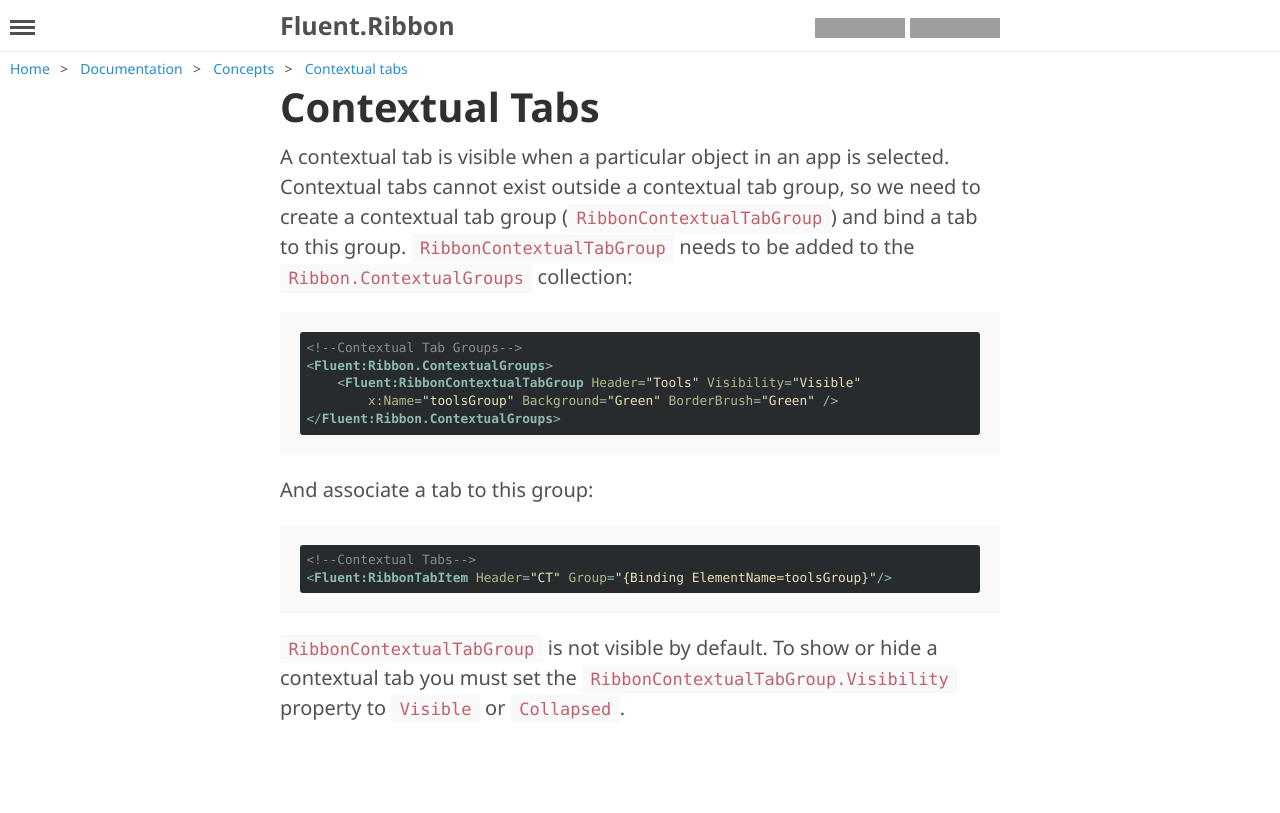
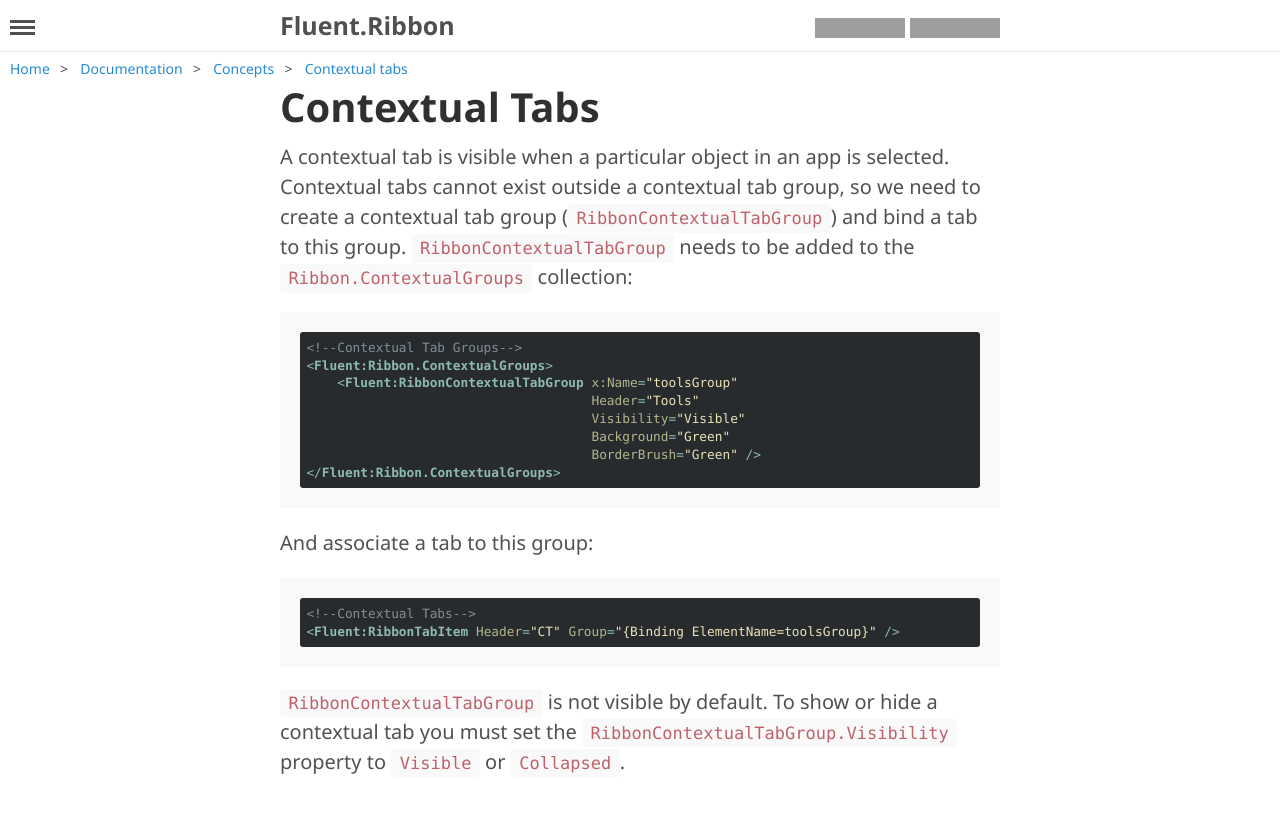
Before and after one commit to fluentribbon/fluentribbon.github.io, a Jekyll site: the page built from documentation/concepts/contextual-tabs.md, in a window 1280 px wide. Shown: the top 813 px of the page. Built offline with Jekyll 4.4.1, drawn with Linux system fonts in a browser that asks for light colours; grey boxes are pictures that could not be loaded.

Commit message:
Fixing minor things in XAML code

````diff
--- a/documentation/concepts/contextual-tabs.md
+++ b/documentation/concepts/contextual-tabs.md
@@ -8,8 +8,11 @@
 ```xaml
 <!--Contextual Tab Groups-->
 <Fluent:Ribbon.ContextualGroups>
-    <Fluent:RibbonContextualTabGroup Header="Tools" Visibility="Visible"
-        x:Name="toolsGroup" Background="Green" BorderBrush="Green" />
+    <Fluent:RibbonContextualTabGroup x:Name="toolsGroup"
+                                     Header="Tools"
+                                     Visibility="Visible"
+                                     Background="Green"
+                                     BorderBrush="Green" />
 </Fluent:Ribbon.ContextualGroups>
 ```
 
@@ -17,7 +20,7 @@
 
 ```xaml
 <!--Contextual Tabs-->
-<Fluent:RibbonTabItem Header="CT" Group="{Binding ElementName=toolsGroup}"/>
+<Fluent:RibbonTabItem Header="CT" Group="{Binding ElementName=toolsGroup}" />
 ```
 
 `RibbonContextualTabGroup` is not visible by default. To show or hide a contextual tab you must set the `RibbonContextualTabGroup.Visibility` property to `Visible` or `Collapsed`.
````
Also changed, not shown: documentation/controls/keytip.md (+3 -3 lines), documentation/controls/quick-access-toolbar.md (+2 -1 lines), documentation/controls/ribbon.md (+1 -1 lines).
